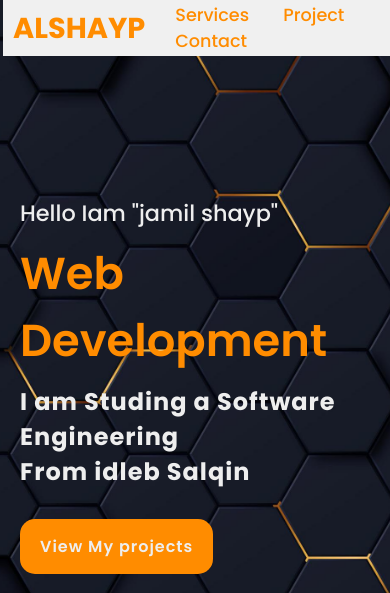
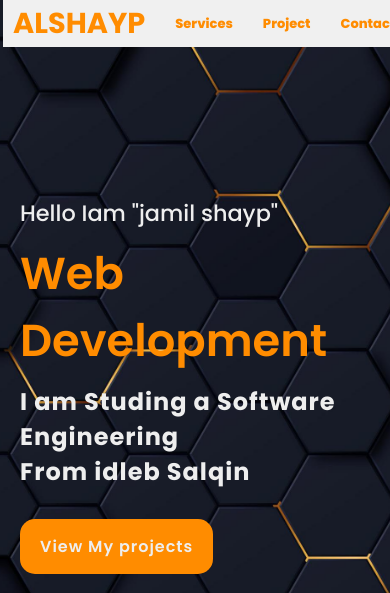
Before and after one commit to Eng-alshayp/website, a plain HTML site: page index.html in a window 390 px wide. Shown: the top 593 px of the page. Drawn offline with Linux system fonts and the light colour scheme.

Commit message:
res >600

```diff
--- a/style.css
+++ b/style.css
@@ -269,6 +269,14 @@ section{
         margin: 0px 3px ;
         padding: 2px 10px;
     }
+    .navigation{
+        display: flex;
+
+    }
+    .navigation a{
+        font-size: small;
+        font-weight:800;
+    }
     .main{
         background-size: cover;
 
```
